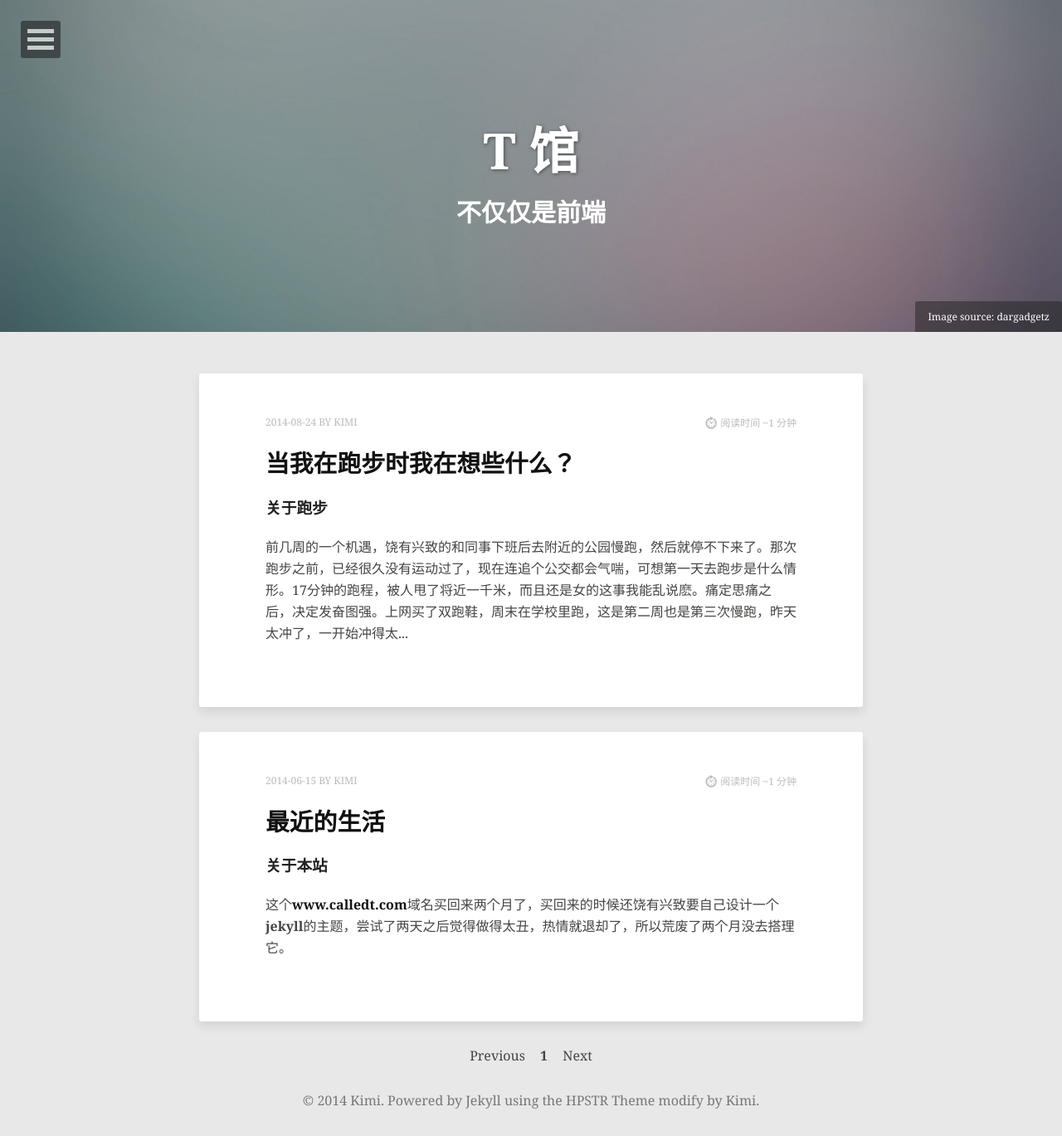
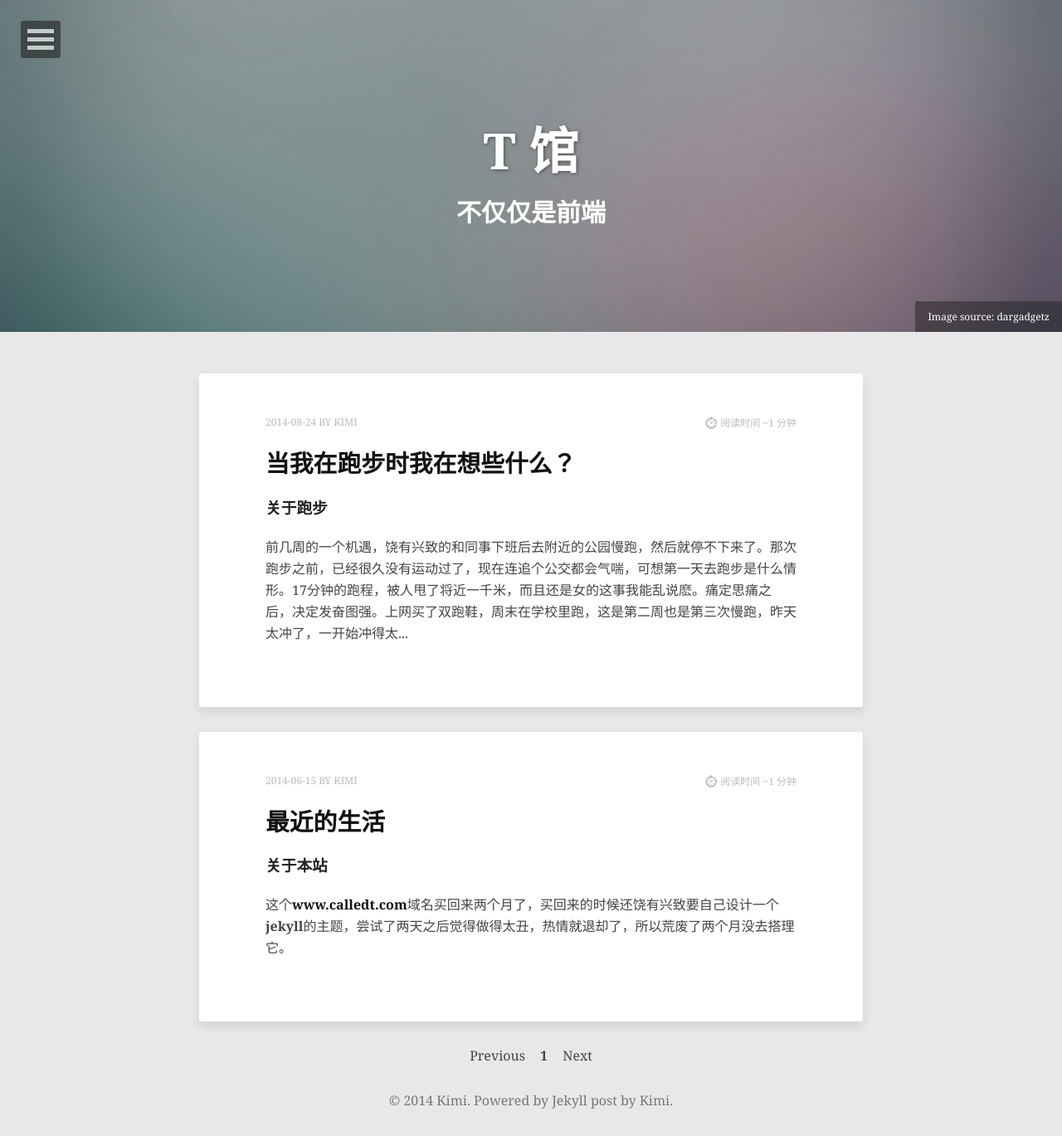
Before and after one commit to calledT/calledt.github.io, a Jekyll site: the page built from index.html, in a window 1280 px wide. Shown: the whole page at 83% size. Built offline with Jekyll 4.4.1, drawn with Linux system fonts in a browser that asks for light colours; nearby versions of some CDN libraries; the list of posts is cut into pages by our own code; comment, search, counter and statistics services are not loaded.

Commit message:
copyright

```diff
--- a/_includes/footer.html
+++ b/_includes/footer.html
@@ -1,6 +1,5 @@
 <span>
   &copy; {{ site.time | date: '%Y' }} {{ site.owner.name }}.
   Powered by <a href="http://jekyllrb.com">Jekyll</a>
-  using the <a href="http://mademistakes.com/hpstr/">HPSTR Theme</a>
-  modify by <a href="http://calledt.com">Kimi</a>.
+  post by <a href="http://calledt.com">Kimi</a>.
 </span>
```
